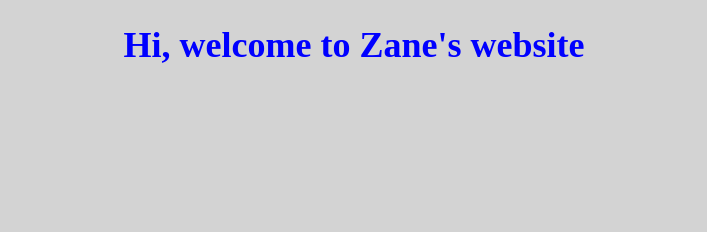
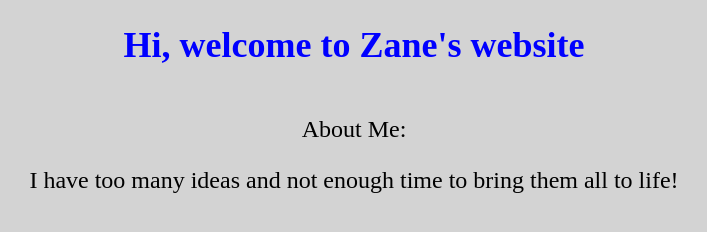
Before and after one commit to zanelaulainen/Website-2.0, a plain HTML site: page zane.html in a window 1280 px wide. Shown: the whole page, without its empty margins (286-993 px from the left). Drawn offline with Linux system fonts and the light colour scheme.

Commit message:
Update zane.html

```diff
--- a/zane.html
+++ b/zane.html
@@ -11,9 +11,18 @@
       body {
         background-color: lightgray;
       }
+      .about-section {
+        text-align: center;
+        font-size: 24px;
+        margin-top: 50px;
+      }
     </style>
   </head>
   <body>
     <h1>Hi, welcome to Zane's website</h1>
+    <div class="about-section">
+      <p>About Me:</p>
+      <p>I have too many ideas and not enough time to bring them all to life!</p>
+    </div>
   </body>
 </html>
```
